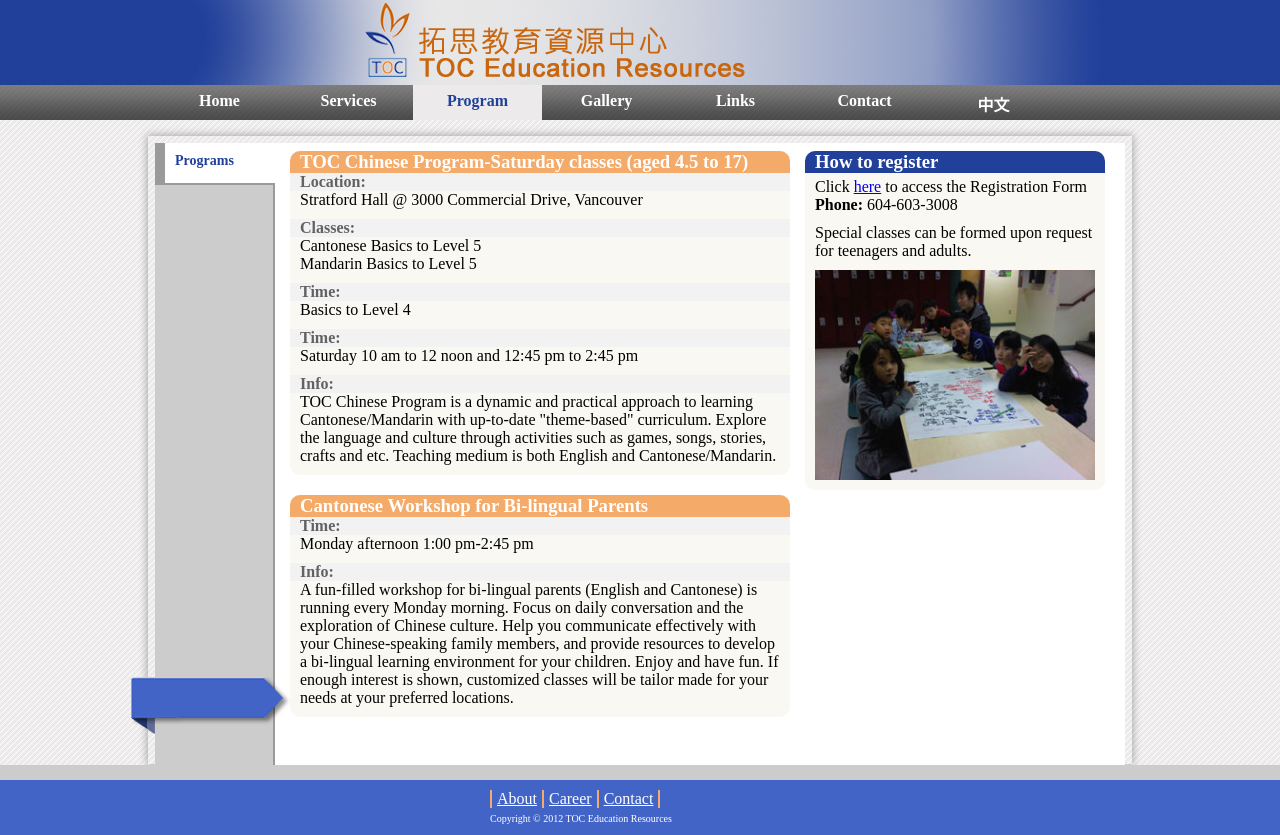
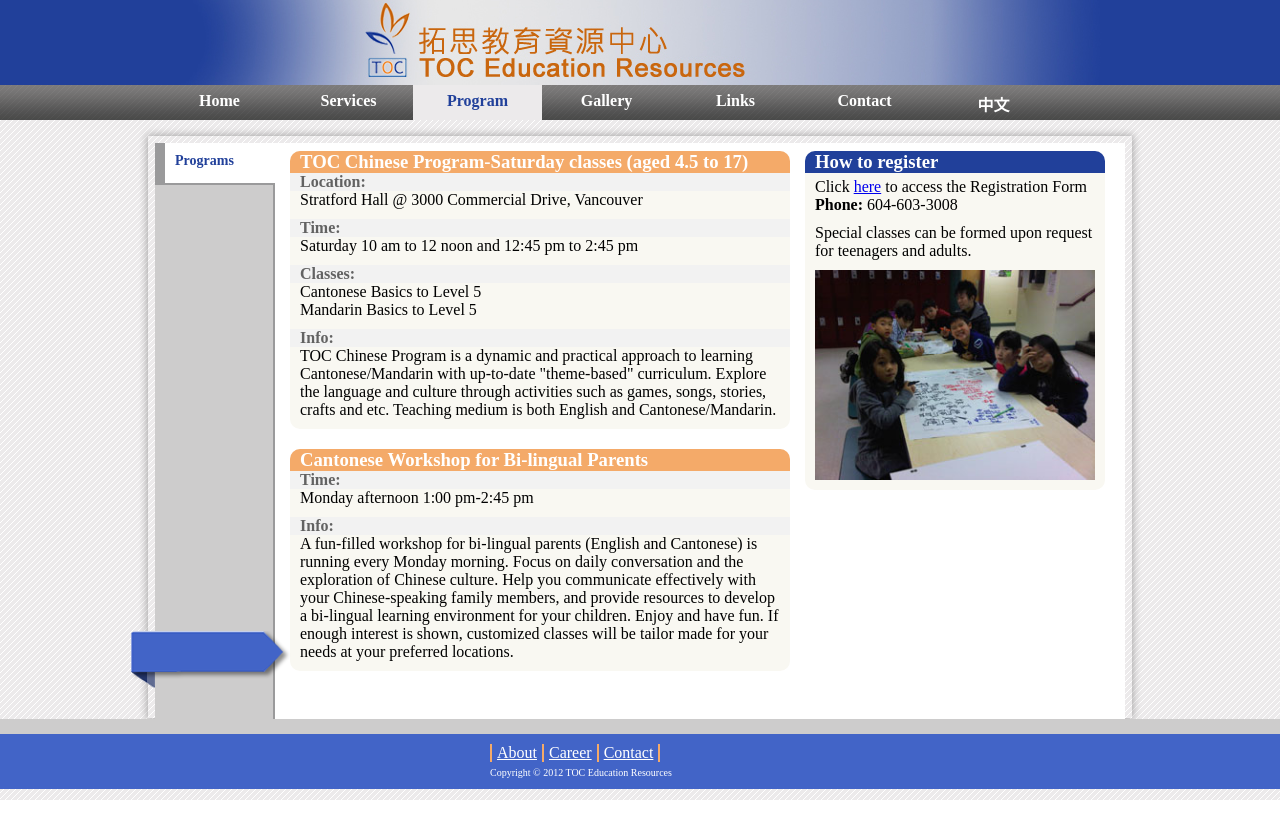
Before and after one commit to rock003/TOC_website, a PHP site: page /program in a window 1280 px wide. After the commit the page ends 800 px from the top, so only its background shows below. Run offline with PHP 8.4, Linux system fonts and the light colour scheme; some libraries are stand-ins or nearby versions.

Commit message:
updated about and program page

```diff
--- a/public/html/about.tpl.php
+++ b/public/html/about.tpl.php
@@ -99,7 +99,7 @@
 .about_box { float: right; width: 300px; }
 .about_box.rounded_box #rounded_title { background-color: #21409a; }
 .about_box h3 { background-color: transparent; margin-bottom: 5px; }
-.about_box p { padding-left: 10px; color: #3B5998; }
+.about_box p { padding-left: 10px; }
 
 .yearbook { float: left; width: 500px; }
 .yearbook.rounded_box #rounded_title { background-color: #f4aa69; }
--- a/public/html/program.tpl.php
+++ b/public/html/program.tpl.php
@@ -52,12 +52,10 @@
                 	<div id="rounded_title"><h3>TOC Chinese Program-Saturday classes (aged 4.5 to 17)</h3></div>
                     <p id="title">Location:</p>
                     <p>Stratford Hall @ 3000 Commercial Drive, Vancouver</p>
-                    <p id="title">Classes:</p>
-                    <p>Cantonese Basics to Level 5 <br />Mandarin Basics to Level 5</p>
-                    <p id="title">Time:</p>
-                    <p>Basics to Level 4</p>
                     <p id="title">Time:</p>
                     <p>Saturday 10 am to 12 noon and 12:45 pm to 2:45 pm</p>
+					<p id="title">Classes:</p>
+                    <p>Cantonese Basics to Level 5 <br />Mandarin Basics to Level 5</p>
 					<p id="title">Info:</p>
                     <p>TOC Chinese Program is a dynamic and practical approach to learning Cantonese/Mandarin with up-to-date "theme-based" curriculum. Explore the language and culture through activities such as games, songs, stories, crafts and etc. Teaching medium is both English and Cantonese/Mandarin. </p>
            </div>
```
